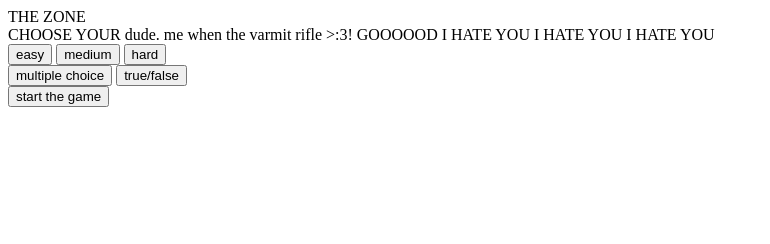
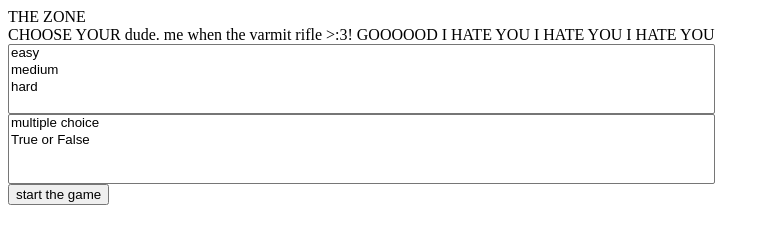
Before and after one commit to Adaminoo/TriviaApp, a plain HTML site: page index.html in a window 1280 px wide. Shown: the whole page, without its empty margins (0-770 px from the left). Drawn offline with Linux system fonts and the light colour scheme.

Commit message:
changing difficulty sliders

```diff
--- a/index.html
+++ b/index.html
@@ -15,13 +15,15 @@
         <div class="main">
             CHOOSE YOUR dude. me when the varmit rifle >:3! GOOOOOD I HATE YOU I HATE YOU I HATE YOU
             <div class="difficulty">
-                <button>easy</button>
-                <button>medium</button>
-                <button>hard</button>
-            </div>
-            <div class="type">
-                <button>multiple choice</button>
-                <button>true/false</button>
+                <select name="difficulty" id="difficulty" multiple>
+                    <option value="easy">easy</option>
+                    <option value="medium">medium</option>
+                    <option value="hard">hard</option>
+                </select>
+                <select name="type" id="type" multiple>
+                    <option value="multiplechoice">multiple choice</option>
+                    <option value="truefalse">True or False</option>
+                </select>
             </div>
             <button>start the game</button>
         </div>
--- a/style.css
+++ b/style.css
@@ -2,3 +2,13 @@ body {
     display: flex;
     align-content: center;
 }
+
+.difficulty {
+    display: flex;
+    flex-direction: column;
+}
+
+.type {
+    display: flex;
+    flex-direction: column;
+}
```
Also changed, not shown: main.js (+17 -0 lines).
